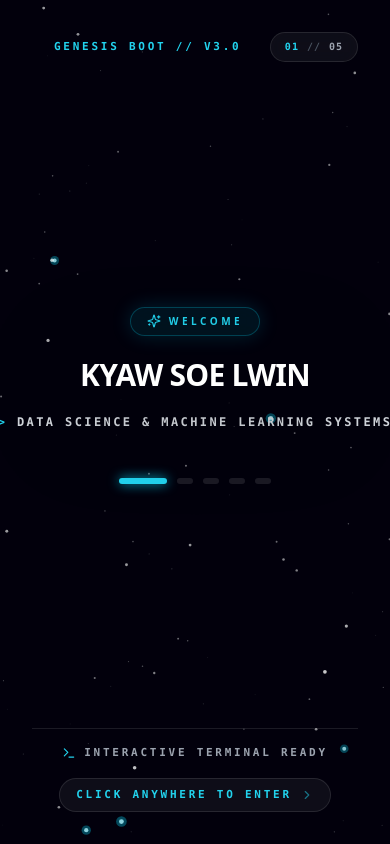
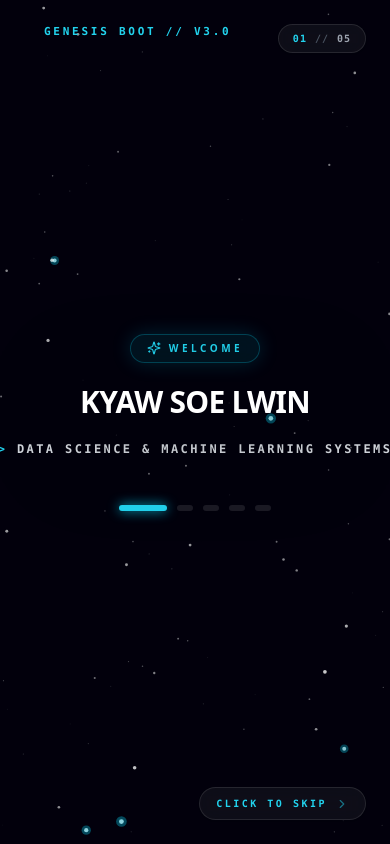
Before and after one commit to CapMorningStar/portfolio, a Next.js app: page / in a window 390 px wide. Shown: the top 844 px of the page. Built offline with nearby package versions, Linux system fonts and the light colour scheme.

Commit message:
fix: anchor intro HUD to viewport corners for zoom responsiveness and deduplicate Step 5 action prompts

```diff
--- a/src/components/IntroOverlay.tsx
+++ b/src/components/IntroOverlay.tsx
@@ -2,7 +2,7 @@
 
 import React, { useEffect, useState, useRef } from 'react';
 import { motion, AnimatePresence } from 'framer-motion';
-import { ChevronRight, Zap, Terminal, ArrowRight, Sparkles, Compass } from 'lucide-react';
+import { Zap, Terminal, ArrowRight, Sparkles, ChevronRight } from 'lucide-react';
 
 const introSteps = [
   {
@@ -32,7 +32,7 @@ const introSteps = [
   {
     step: '05',
     tag: 'READY',
-    text: 'ENTER PORTFOLIO',
+    text: 'EXPERIENCE THE WORK',
     subtitle: 'Production ML Pipelines & Applied AI Research',
   },
 ];
@@ -145,7 +145,7 @@ export function IntroOverlay() {
         }
         explosionParticles.current = particles;
 
-        // B. High-Speed Radial Shockwave Rings (Pure Canvas anti-aliased)
+        // B. Radial Shockwave Rings (Canvas GPU anti-aliased)
         shockwaves.current = [
           {
             r: 5,
@@ -182,12 +182,12 @@ export function IntroOverlay() {
       }
     }, 2250);
 
-    // 3. Detonation -> Starlight Voyage (Stars shining for 2.2s) at 3.7s
+    // 3. Detonation -> Starlight Voyage ("// BEYOND THE HORIZON") at 3.7s
     const t3 = setTimeout(() => {
       setPhase('starlight_voyage');
     }, 3700);
 
-    // 4. Starlight Voyage -> Matrix (Name "KYAW SOE LWIN" emerges) at 5.9s
+    // 4. Starlight Voyage -> Matrix (Name emerges) at 5.9s
     const t4 = setTimeout(() => {
       setPhase('matrix');
     }, 5900);
@@ -228,7 +228,7 @@ export function IntroOverlay() {
     return () => clearInterval(interval);
   }, [isVisible, phase]);
 
-  // Canvas Physics: Pure GPU 120 FPS Big Bang Explosion + Shockwaves + 3D Warp Starfield
+  // Canvas Physics: Pure GPU Big Bang Explosion + Shockwaves + 3D Warp Starfield
   useEffect(() => {
     if (!isVisible) return;
     const canvas = canvasRef.current;
@@ -258,10 +258,10 @@ export function IntroOverlay() {
       }));
     }
 
+    const render = () => {
       const cx = width / 2;
       const cy = height / 2;
 
-    const render = () => {
       ctx.clearRect(0, 0, width, height);
       ctx.fillStyle = '#02000c';
       ctx.fillRect(0, 0, width, height);
@@ -293,7 +293,6 @@ export function IntroOverlay() {
             ctx.fillStyle = `rgba(255, 255, 255, ${alpha * 0.9})`;
             ctx.fill();
 
-            // Subtle electric cyan aura on close stars
             if (depthRatio > 0.7) {
               ctx.beginPath();
               ctx.arc(px, py, size * 2.2, 0, Math.PI * 2);
@@ -393,7 +392,7 @@ export function IntroOverlay() {
       role="button"
       tabIndex={0}
       onClick={handleExit}
-      className={`fixed inset-0 z-[999999] flex flex-col items-center justify-between p-8 sm:p-12 select-none cursor-pointer overflow-hidden transition-all duration-700 ease-out ${
+      className={`fixed inset-0 z-[999999] flex flex-col items-center justify-center select-none cursor-pointer overflow-hidden transition-all duration-700 ease-out ${
         isExiting ? 'opacity-0 scale-105 pointer-events-none' : 'opacity-100 scale-100'
       }`}
       style={{ backgroundColor: '#02000c' }}
@@ -432,7 +431,6 @@ export function IntroOverlay() {
               }
               className="relative w-8 h-8 rounded-full bg-white flex items-center justify-center shadow-[0_0_80px_#00f0ff]"
             >
-              {/* Core Proton Core */}
               <div className="w-4 h-4 rounded-full bg-cyan-300 animate-ping" />
 
               {/* Coronal Light Ring 1 */}
@@ -491,32 +489,59 @@ export function IntroOverlay() {
         )}
       </AnimatePresence>
 
-      {/* ================= 3. GENESIS OF IDENTITY MATRIX ================= */}
+      {/* ================= 3. TRUE VIEWPORT-PINNED CORNER HUD ================= */}
       {phase === 'matrix' && (
         <>
-          {/* TOP BAR */}
+          {/* Top-Left: Genesis Telemetry */}
           <motion.div
-            initial={{ opacity: 0, y: -20 }}
+            initial={{ opacity: 0, y: -15 }}
             animate={{ opacity: 1, y: 0 }}
             transition={{ duration: 0.6 }}
-            className="relative z-10 w-full max-w-5xl flex items-center justify-between text-xs"
+            className="fixed top-6 sm:top-8 left-6 sm:left-8 z-30 flex items-center gap-2.5 text-[11px] font-mono font-bold uppercase tracking-[0.25em] text-cyan-400 pointer-events-none"
           >
-            <div className="flex items-center gap-3">
             <div className="w-2.5 h-2.5 rounded-full bg-cyan-400 animate-ping" />
-              <span className="font-mono font-bold uppercase tracking-[0.25em] text-cyan-400 text-[11px]">
-                GENESIS BOOT // V3.0
-              </span>
-            </div>
+            <span>GENESIS BOOT // V3.0</span>
+          </motion.div>
 
-            <div className="flex items-center gap-2 font-mono text-[10px] text-gray-400 font-bold uppercase tracking-widest bg-white/5 px-3.5 py-1.5 rounded-full border border-white/10 backdrop-blur-md">
+          {/* Top-Right: Step Counter */}
+          <motion.div
+            initial={{ opacity: 0, y: -15 }}
+            animate={{ opacity: 1, y: 0 }}
+            transition={{ duration: 0.6 }}
+            className="fixed top-6 sm:top-8 right-6 sm:right-8 z-30 flex items-center gap-2 font-mono text-[10px] text-gray-400 font-bold uppercase tracking-widest bg-white/5 px-3.5 py-1.5 rounded-full border border-white/10 backdrop-blur-md pointer-events-none shadow-sm"
+          >
             <span className="text-cyan-400 font-black">{current.step}</span>
             <span className="text-gray-600">//</span>
             <span>05</span>
-            </div>
           </motion.div>
 
-          {/* CENTER: Identity & Credential Matrix (Single Clean Row Always) */}
-          <div className="relative z-10 text-center max-w-5xl px-4 my-auto w-full">
+          {/* Bottom-Left: Terminal Status */}
+          <motion.div
+            initial={{ opacity: 0, y: 15 }}
+            animate={{ opacity: 1, y: 0 }}
+            transition={{ duration: 0.6 }}
+            className="fixed bottom-6 sm:bottom-8 left-6 sm:left-8 z-30 hidden sm:flex items-center gap-2 text-[11px] font-mono text-gray-400 font-bold uppercase tracking-[0.25em] pointer-events-none"
+          >
+            <Terminal className="w-3.5 h-3.5 text-cyan-400" />
+            <span>INTERACTIVE TERMINAL READY</span>
+          </motion.div>
+
+          {/* Bottom-Right: Clean Skip Indicator */}
+          <motion.div
+            initial={{ opacity: 0, y: 15 }}
+            animate={{ opacity: 1, y: 0 }}
+            transition={{ duration: 0.6 }}
+            className="fixed bottom-6 sm:bottom-8 right-6 sm:right-8 z-30 flex items-center gap-2 text-[10px] font-mono font-bold uppercase tracking-[0.25em] text-cyan-400 hover:text-white transition-colors bg-white/5 hover:bg-cyan-500/20 px-4 py-2 rounded-full border border-white/10 backdrop-blur-md shadow-sm"
+          >
+            <span>CLICK TO SKIP</span>
+            <ChevronRight className="w-3.5 h-3.5 animate-pulse" />
+          </motion.div>
+        </>
+      )}
+
+      {/* ================= 4. CENTER: IDENTITY & CREDENTIAL MATRIX ================= */}
+      {phase === 'matrix' && (
+        <div className="relative z-20 text-center max-w-5xl px-6 w-full flex flex-col items-center justify-center my-auto">
           <AnimatePresence mode="wait">
             <motion.div
               key={currentIndex}
@@ -532,7 +557,7 @@ export function IntroOverlay() {
                 <span>{current.tag}</span>
               </div>
 
-                {/* Main Headline (Strictly 1 Single Row With Responsive Auto Sizing) */}
+              {/* Main Headline (Single Row) */}
               <h1 className="text-3xl sm:text-5xl md:text-6xl lg:text-[4.2rem] font-black uppercase tracking-tight text-white leading-none mb-4 drop-shadow-[0_15px_50px_rgba(0,0,0,1)] whitespace-nowrap overflow-hidden">
                 {current.text}
               </h1>
@@ -543,7 +568,7 @@ export function IntroOverlay() {
                 {current.subtitle}
               </p>
 
-                {/* Prominent Enter Button when ready */}
+              {/* Step 5 Clean Call to Action Button */}
               {isFinalStep && (
                 <motion.div
                   initial={{ opacity: 0, scale: 0.9, y: 15 }}
@@ -576,25 +601,6 @@ export function IntroOverlay() {
             ))}
           </div>
         </div>
-
-          {/* BOTTOM BAR */}
-          <motion.div
-            initial={{ opacity: 0, y: 20 }}
-            animate={{ opacity: 1, y: 0 }}
-            transition={{ duration: 0.6 }}
-            className="relative z-10 w-full max-w-5xl flex flex-col sm:flex-row items-center justify-between gap-4 pt-4 border-t border-white/10 text-[11px] font-mono text-gray-500 font-bold uppercase tracking-[0.25em]"
-          >
-            <div className="flex items-center gap-2 text-gray-400">
-              <Terminal className="w-3.5 h-3.5 text-cyan-400" />
-              <span>INTERACTIVE TERMINAL READY</span>
-            </div>
-
-            <div className="flex items-center gap-2 text-cyan-400 hover:text-white transition-colors bg-white/5 hover:bg-white/10 px-4 py-2 rounded-full border border-white/10">
-              <span>CLICK ANYWHERE TO ENTER</span>
-              <ChevronRight className="w-3.5 h-3.5 animate-pulse" />
-            </div>
-          </motion.div>
-        </>
       )}
     </div>
   );
```
Lines whose indentation alone changed are shown as unchanged.
